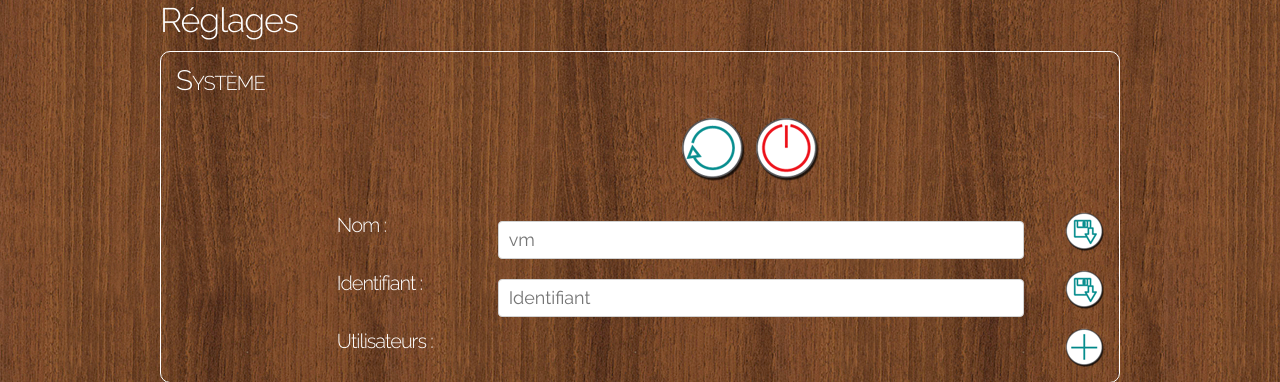
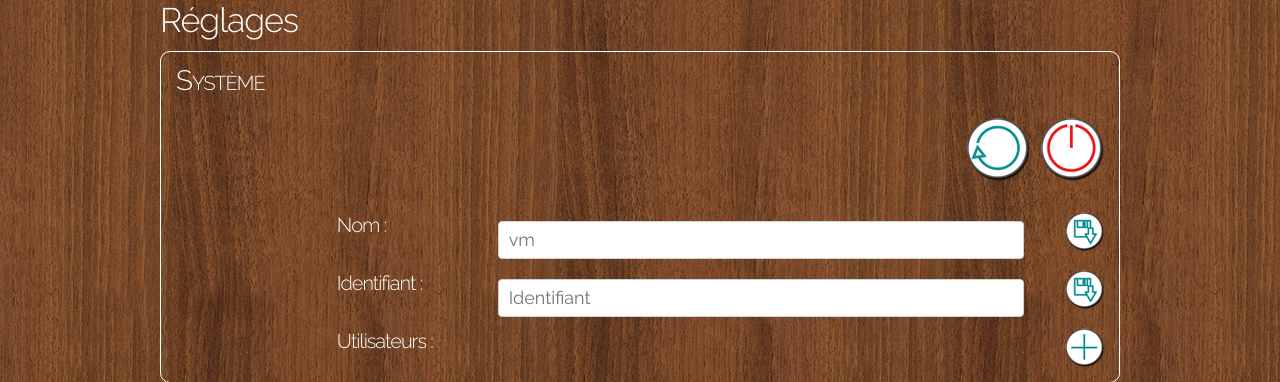
Before and after one commit to SuperCreate73/eBirds, a PHP site: template html_working/view/viewReglages.php in a window 1280 px wide; the page is wider, and only the part inside the window is pictured. Shown: the part 257-639 px from the top of that part. Run offline with PHP 8.4, Linux system fonts and the light colour scheme; the template is opened without the code that fills it, so the values that code supplies are empty.

Commit message:
Position boutons shutdown interface réglages modifiée.

```diff
--- a/html_working/view/viewReglages.php
+++ b/html_working/view/viewReglages.php
@@ -18,7 +18,7 @@
 						<h2>Système</h2>
 					</div>
 
-					<div class="eight columns">
+					<div class="offset-by-four eight columns">
 						<div id="btn_shutdown" class='my_button' value="Shutdown" title="Shutdown" onclick="shutdown()"></div>
 						<div id="btn_restart" class='my_button' value="Redémarrer" title="Reboot" onclick="reboot()"></div>
 						<div id="btn_update" class='my_button' value="Mise à jour logiciels" title="Software update" onclick="upgrade()"></div>
```
